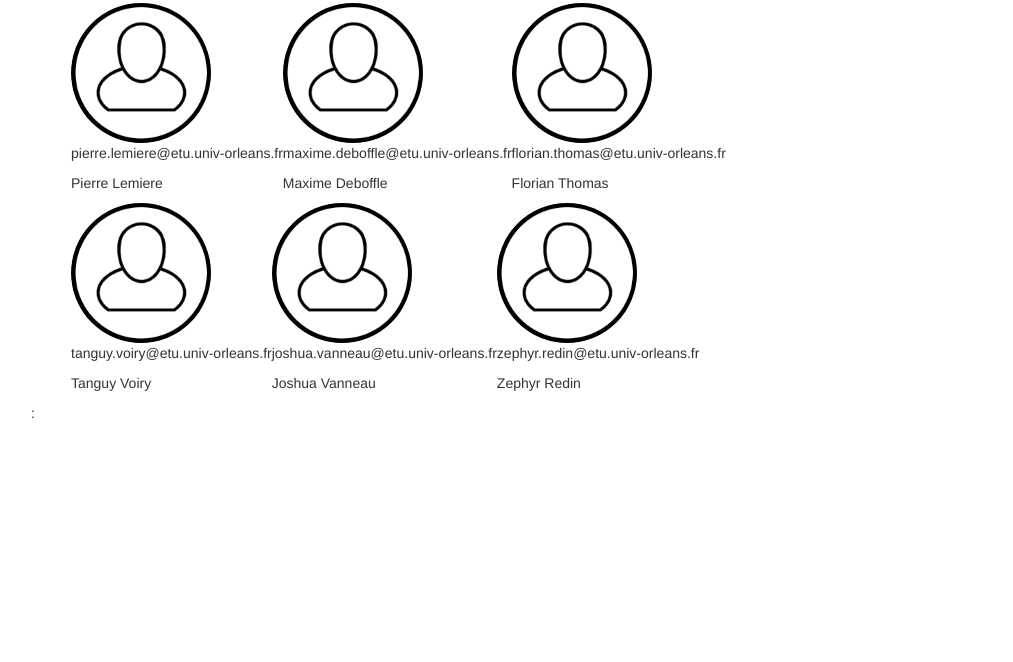
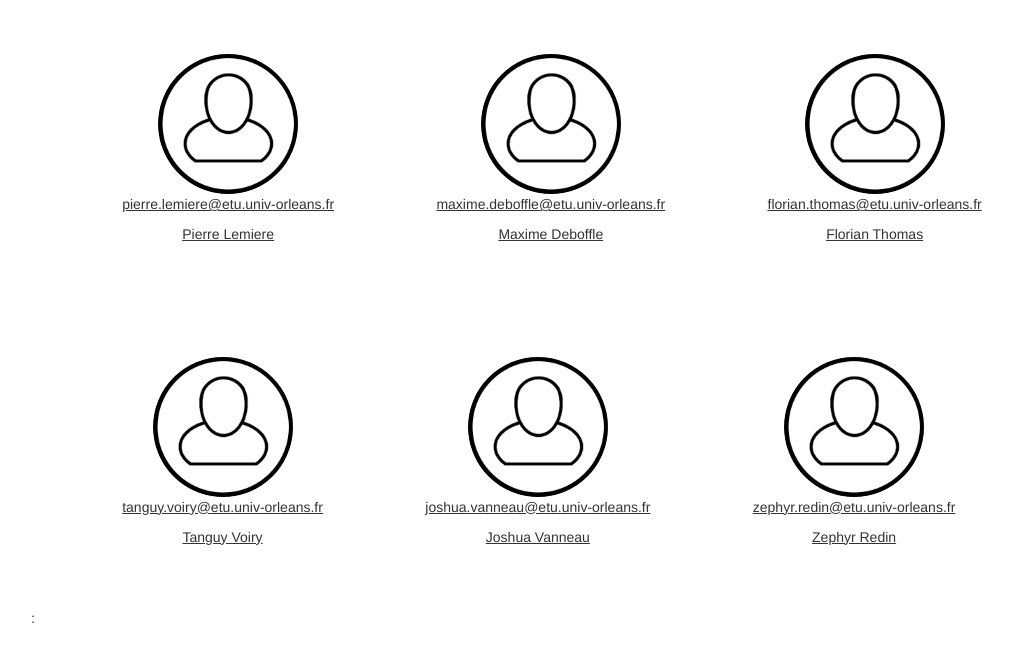
Before and after one commit to JoshVanoz/ProjetCapteurs, a Flask app: page /Contacts/ in a window 1280 px wide. Shown: the part 53-715 px from the top of the page, without its empty margins (79-1092 px from the left). Run offline with Flask 2, Linux system fonts and the light colour scheme; some libraries are stand-ins or nearby versions.

Commit message:
Maj page contact

```diff
--- a/NotreApli/Web/Apply/static/contact.css
+++ b/NotreApli/Web/Apply/static/contact.css
@@ -17,6 +17,12 @@
   display: flex;
   flex-direction: row;
   list-style-type: none;
-
-
 }
+.contacts-item{
+  padding:5vh;
+  padding:4vw;
+  text-align: center;
+}
+p{
+  text-decoration: underline;
+}
```
